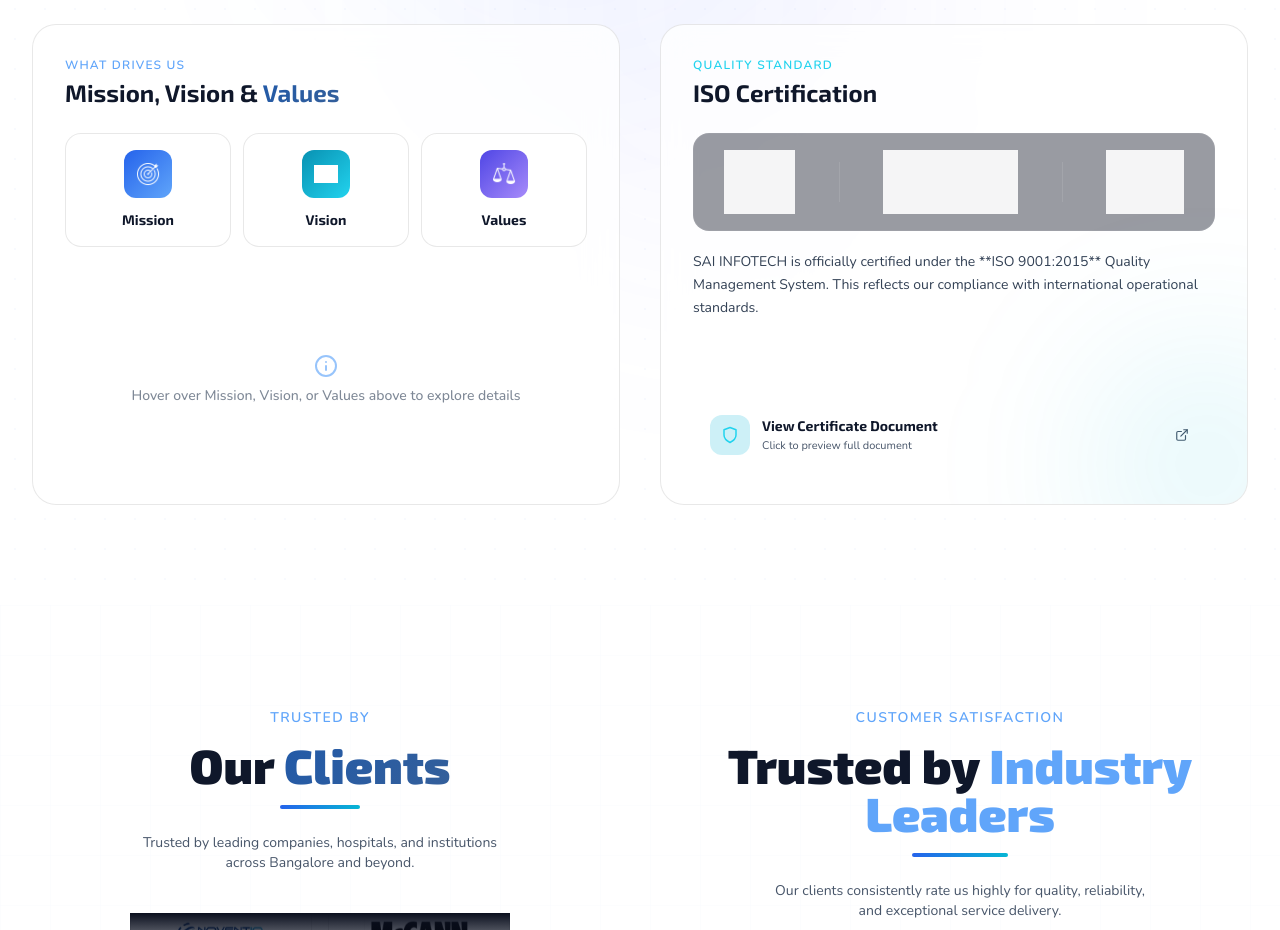
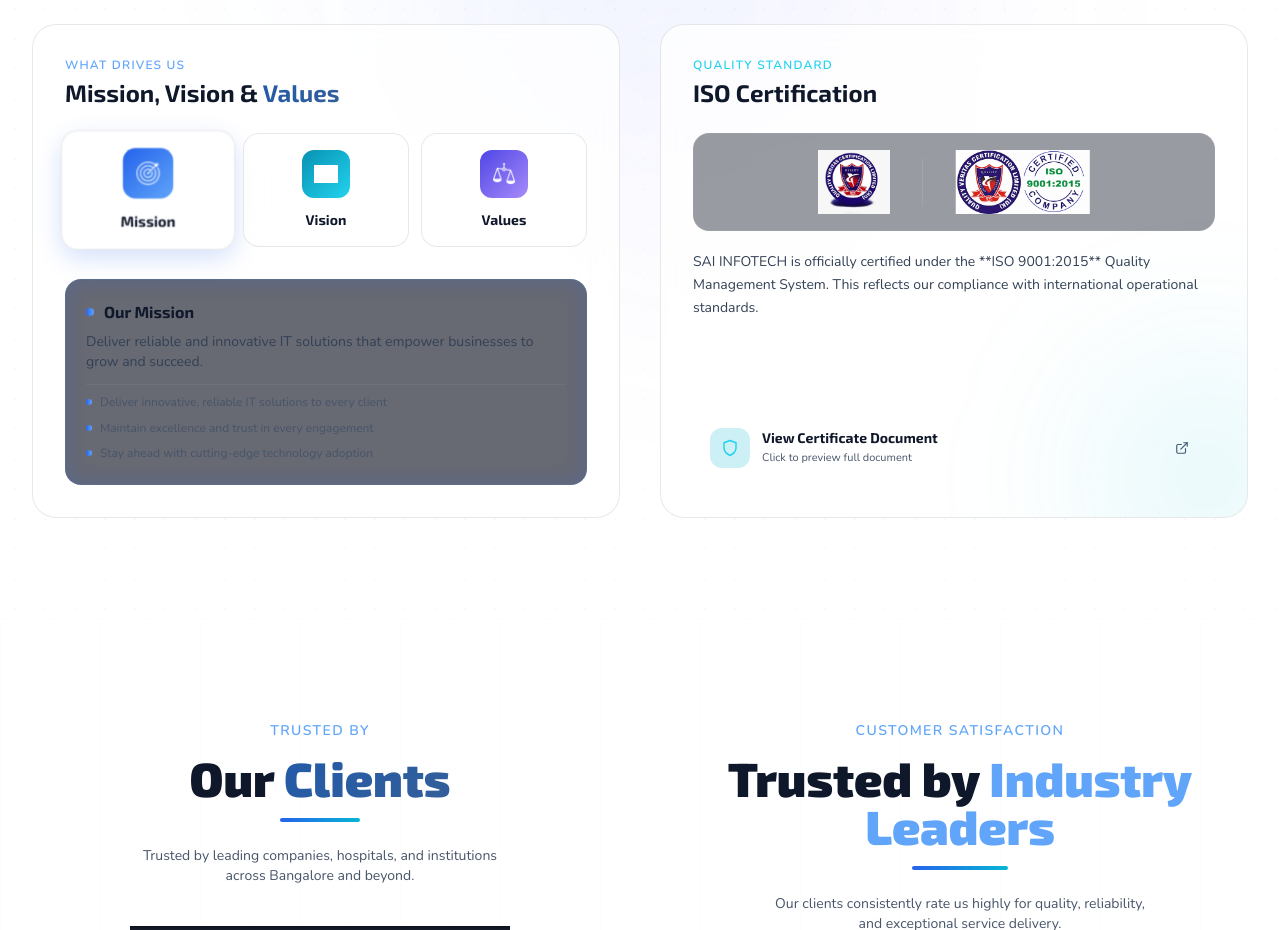
Before and after one commit to Yasir533/sai-infotech-webapp, a React (Vite) app in the folder sai-info/: page / in a window 1280 px wide. Shown: the part 1660-2590 px from the top of the page. Built offline with nearby package versions, Linux system fonts and the light colour scheme; grey boxes are pictures that could not be loaded; a web font is replaced by a local one.

Commit message:
fix: restore logo colors and remove empty space in MVV details layout

```diff
--- a/sai-info/src/components/About.jsx
+++ b/sai-info/src/components/About.jsx
@@ -1,10 +1,9 @@
 import React, { useState } from 'react'
 import { motion, AnimatePresence } from 'framer-motion'
-import { FiAward, FiCheckCircle, FiShield, FiX, FiInfo, FiExternalLink } from 'react-icons/fi'
+import { FiAward, FiShield, FiX, FiExternalLink } from 'react-icons/fi'
 
 import isoBadge from '../assets/iso-badge.png'
 import qualityVeritas from '../assets/quality-veritas.png'
-import isoSeal from '../assets/iso-seal.png'
 import isoDoc from '../assets/iso-certificate-doc.jpeg'
 
 const mvvSections = [
@@ -53,6 +52,9 @@ export default function About() {
   const [hoveredMVV, setHoveredMVV] = useState(null)
   const [modalOpen, setModalOpen] = useState(false)
 
+  // Use hovered item if available, otherwise default to Mission to keep the section populated without blank space
+  const activeMVV = hoveredMVV || mvvSections[0]
+
   return (
     <section id="about" className="section-pad relative overflow-hidden">
       {/* Background patterns */}
@@ -81,7 +83,7 @@ export default function About() {
 
         {/* ================= ROW 1: ABOUT US IMAGE & CONTENT ================= */}
         <div className="grid lg:grid-cols-2 gap-12 items-center mb-20">
-          {/* About Image - Comes from Left, bounded to prevent being huge */}
+          {/* About Image - Bounded side-by-side view */}
           <motion.div
             initial={{ opacity: 0, x: -80 }}
             whileInView={{ opacity: 1, x: 0 }}
@@ -97,7 +99,7 @@ export default function About() {
             />
           </motion.div>
 
-          {/* About Content - Comes from Right */}
+          {/* About Content */}
           <motion.div
             initial={{ opacity: 0, x: 80 }}
             whileInView={{ opacity: 1, x: 0 }}
@@ -158,9 +160,9 @@ export default function About() {
               </h4>
 
               {/* Buttons Grid */}
-              <div className="grid grid-cols-3 gap-3 mb-6">
+              <div className="grid grid-cols-3 gap-3 mb-4">
                 {mvvSections.map((sec) => {
-                  const isActive = hoveredMVV?.id === sec.id
+                  const isActive = activeMVV.id === sec.id
                   return (
                     <div
                       key={sec.id}
@@ -193,51 +195,36 @@ export default function About() {
               </div>
             </div>
 
-            {/* Hover Detail Panel */}
-            <div className="relative h-[225px] sm:h-[185px] w-full mt-4 flex items-center justify-center">
+            {/* Hover Detail Panel - Dynamic Height, Default Populated */}
+            <div className="w-full mt-4">
               <AnimatePresence mode="wait">
-                {hoveredMVV ? (
                 <motion.div
-                    key={hoveredMVV.id}
-                    initial={{ opacity: 0, scale: 0.95, y: 10 }}
-                    animate={{ opacity: 1, scale: 1, y: 0 }}
-                    exit={{ opacity: 0, scale: 0.95, y: 10 }}
+                  key={activeMVV.id}
+                  initial={{ opacity: 0, y: 10 }}
+                  animate={{ opacity: 1, y: 0 }}
+                  exit={{ opacity: 0, y: 10 }}
                   transition={{ duration: 0.2 }}
-                    className="w-full h-full glass-card p-5 rounded-2xl border border-blue-500/20 bg-slate-950/60 flex flex-col justify-center"
+                  className="w-full glass-card p-5 rounded-2xl border border-blue-500/20 bg-slate-950/60 flex flex-col justify-center shadow-lg"
                   style={{
-                      boxShadow: `inset 0 0 20px ${hoveredMVV.glow}`,
+                    boxShadow: `inset 0 0 20px ${activeMVV.glow}`,
                   }}
                 >
                   <div className="flex items-center gap-2.5 mb-2">
-                      <span className={`w-2 h-2 rounded-full bg-gradient-to-r ${hoveredMVV.color}`} />
-                      <h4 className="text-white text-base font-bold">{hoveredMVV.title}</h4>
+                    <span className={`w-2 h-2 rounded-full bg-gradient-to-r ${activeMVV.color}`} />
+                    <h4 className="text-white text-base font-bold">{activeMVV.title}</h4>
                   </div>
                   <p className="text-slate-300 text-xs sm:text-sm leading-relaxed mb-3">
-                      {hoveredMVV.desc}
+                    {activeMVV.desc}
                   </p>
                   <ul className="space-y-1.5 border-t border-white/5 pt-2">
-                      {hoveredMVV.points.map((pt, index) => (
+                    {activeMVV.points.map((pt, index) => (
                       <li key={index} className="flex items-start gap-2 text-slate-400 text-xs leading-relaxed">
-                          <span className={`w-1.5 h-1.5 rounded-full bg-gradient-to-r ${hoveredMVV.color} mt-1.5 flex-shrink-0`} />
+                        <span className={`w-1.5 h-1.5 rounded-full bg-gradient-to-r ${activeMVV.color} mt-1.5 flex-shrink-0`} />
                         <span>{pt}</span>
                       </li>
                     ))}
                   </ul>
                 </motion.div>
-                ) : (
-                  <motion.div
-                    key="placeholder"
-                    initial={{ opacity: 0 }}
-                    animate={{ opacity: 0.7 }}
-                    exit={{ opacity: 0 }}
-                    className="flex flex-col items-center justify-center text-center p-6 border border-dashed border-white/10 rounded-2xl w-full h-full bg-white/2"
-                  >
-                    <FiInfo className="text-blue-400 text-2xl mb-2 animate-pulse" />
-                    <p className="text-slate-400 text-sm font-medium">
-                      Hover over Mission, Vision, or Values above to explore details
-                    </p>
-                  </motion.div>
-                )}
               </AnimatePresence>
             </div>
           </motion.div>
@@ -261,24 +248,18 @@ export default function About() {
                 ISO Certification
               </h4>
 
-              {/* Brand Logos block with veritas and iso badges */}
-              <div className="flex items-center justify-around gap-4 bg-slate-950/40 border border-white/5 rounded-2xl p-4 mb-5">
+              {/* Brand Logos block - Bureau Veritas & ISO badges rendered in full color */}
+              <div className="flex items-center justify-center gap-8 bg-slate-950/40 border border-white/5 rounded-2xl p-4 mb-5">
                 <img
                   src={qualityVeritas}
-                  alt="Bureau Veritas"
-                  className="h-16 w-auto object-contain brightness-0 invert opacity-90 hover:opacity-100 transition-opacity"
+                  alt="Bureau Veritas Logo"
+                  className="h-16 w-auto object-contain hover:scale-105 transition-all duration-300"
                 />
-                <div className="h-10 w-px bg-white/10" />
+                <div className="h-12 w-px bg-white/10" />
                 <img
                   src={isoBadge}
-                  alt="ISO 9001:2015 Certified"
-                  className="h-16 w-auto object-contain brightness-0 invert opacity-90 hover:opacity-100 transition-opacity"
-                />
-                <div className="h-10 w-px bg-white/10" />
-                <img
-                  src={isoSeal}
-                  alt="ISO 9001:2015 Seal"
-                  className="h-16 w-auto object-contain brightness-0 invert opacity-90 hover:opacity-100 transition-opacity"
+                  alt="ISO 9001:2015 Certified Logo"
+                  className="h-16 w-auto object-contain hover:scale-105 transition-all duration-300"
                 />
               </div>
 
@@ -288,7 +269,7 @@ export default function About() {
               </p>
             </div>
 
-            {/* Document Preview Card / Click to enlarge */}
+            {/* Document Preview Card */}
             <div
               onClick={() => setModalOpen(true)}
               className="group cursor-pointer bg-white/5 hover:bg-white/10 border border-white/10 hover:border-cyan-500/30 rounded-2xl p-4 flex items-center justify-between gap-4 transition-all duration-300"
```
Lines whose indentation alone changed are shown as unchanged.
